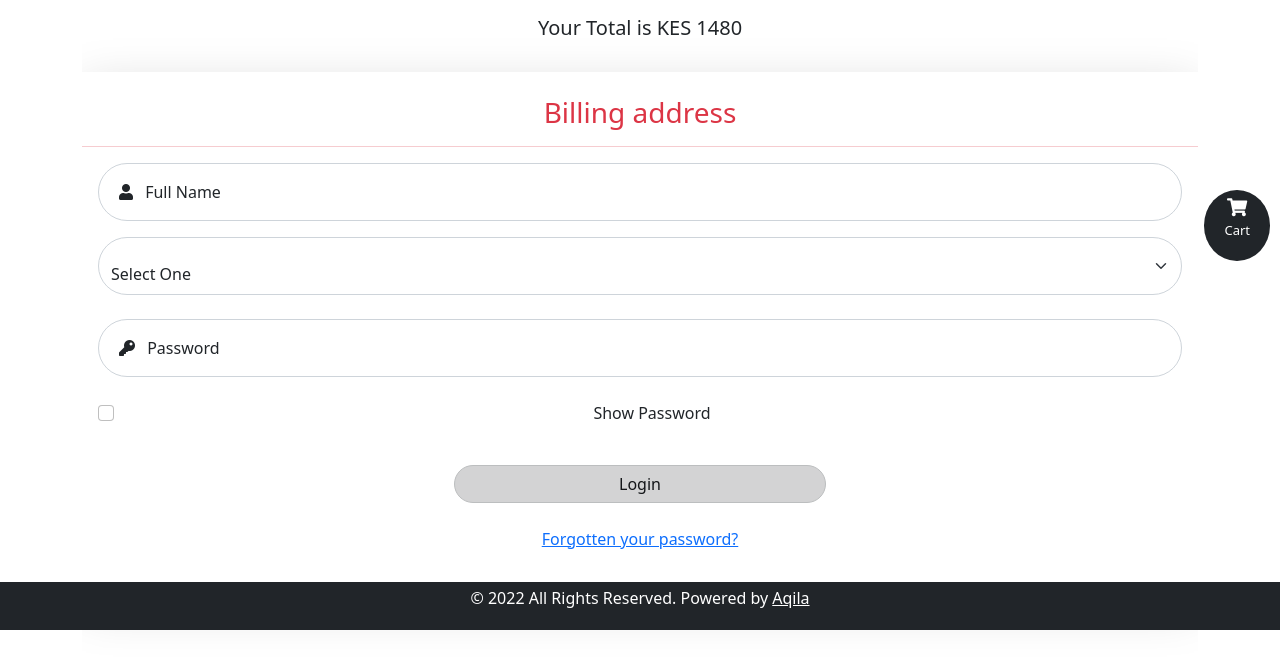
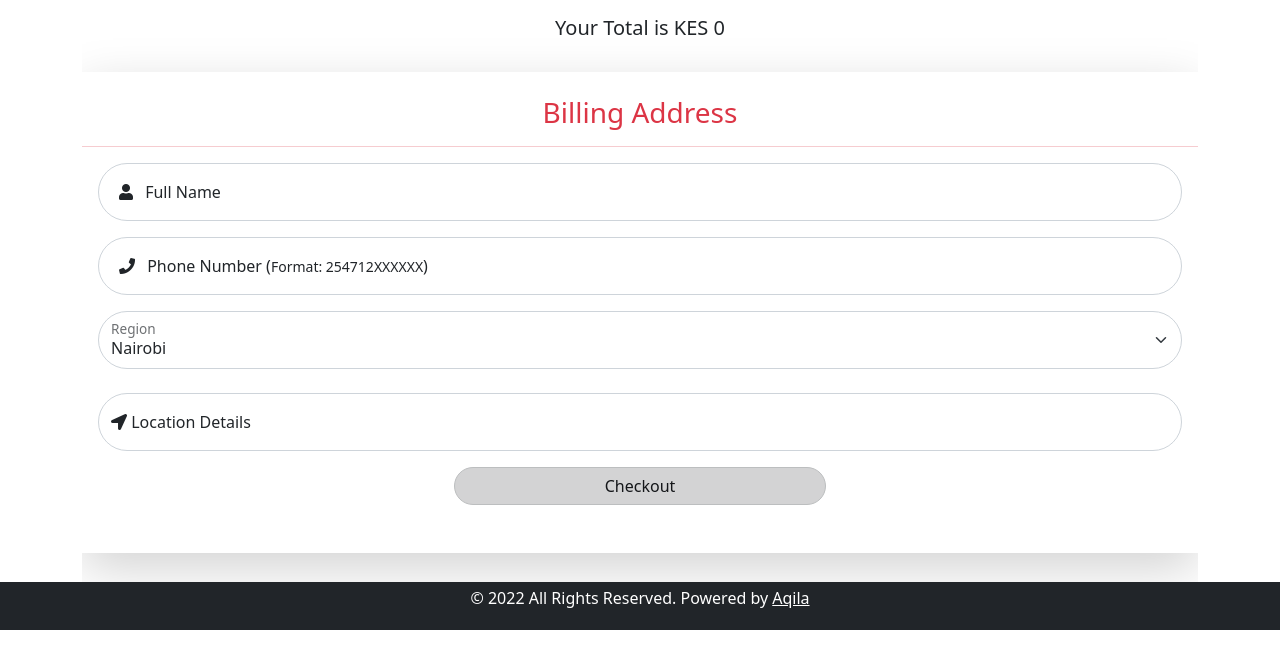
Before and after one commit to timothymadegwa/spares-ecommerce, a Django app: page /checkout in a window 1280 px wide. Shown: the part 170-833 px from the top of the page. After the commit the page ends 800 px from the top, so only its background shows below. Run offline with Django 4.2, Linux system fonts and the light colour scheme; the visitor is signed in with stand-in values (Sample User, id 1); data that the repository does not hold is empty.

Commit message:
added shipping details form

```diff
--- a/spares/templates/spares/checkout.html
+++ b/spares/templates/spares/checkout.html
@@ -4,9 +4,6 @@
 {% block title %} | Home {% endblock %}
 {% block content %}
 <div class="container">
-    <a href="{% url 'cart' %}" class="rounded-circle btn btn-sm btn-dark" id="feedback" >
-        <i class="fas fa-shopping-cart"></i><p style="font-size: small;">Cart</p>
-    </a>
     <h5>Hello {{ user.first_name }}, You have {{count}} item(s) in your cart</h5><hr>
     <div class="table-responsive">
         <table class="table table-striped table-hover">
@@ -36,41 +33,34 @@
             </tbody>
         </table>
         <div class="text-center">
-            <h5>Your Total is KES 1480</h5><br>
+            <h5>Your Total is KES <span id="total"></span></h5><br>
 
             <form class="col-md-12 float-center shadow-lg" action="{% url 'login' %}" method="post" autocomplete="off">
                 <div class="text-center text-danger">
-                    <br><h3>Billing address</h3><hr>
+                    <br><h3>Billing Address</h3><hr>
                 </div>
               <div class="form-floating mb-3 mx-3">
                 <input type="text" class="form-control rounded-pill" id="name" name="name" placeholder='Enter your Full Name' maxlength="20" required>
                 <label for="name"> <i class="fas fa-user px-2" aria-hidden="true"></i> Full Name</label>
               </div>
+              <div class="form-floating mb-3 mx-3">
+                <input type="tel" class="form-control rounded-pill" id="phone" name="phone" pattern="[0-9]{12}" placeholder="Phone Number" value="{{values.phone}}" required>
+                <label for="phone"><i class="fas fa-phone px-2"></i> Phone Number (<small>Format: 254712XXXXXX</small>)</label>
+              </div>
               <div class="form-floating mx-3">
-                <select class="form-select form-control me-2 rounded-pill" aria-label="Default select example">
-                    <option selected>Select One</option>
+                <select class="form-select form-control me-2 rounded-pill" id="region" aria-label="Default select example">
                     <option value="1">Nairobi</option>
                     <option value="2">Eldoret</option>
                 </select>
+              <label for="password">Region</label>
               </div><br>
-              <div class="form-floating mx-3">
-                <input type="password" class="form-control rounded-pill" id="password" name="password" placeholder="Password"  autocomplete="off" required>
-                <label for="password"><i class="fas fa-key px-2"></i> Password</label>
+              <div class="form-floating mb-3 mx-3">
+                <input type="text" class="form-control rounded-pill" id="location_details" name="Location_details" placeholder='Enter your location details' maxlength="255" required>
+                <label for="location_details"> <i class="fas fa-location-arrow"></i> Location Details</label>
+              </div>
+              <div class="text-center">
+                <button type="submit" class="btn alert-dark btn-outline-dark rounded-pill col-4">Checkout </button><br><br>
               </div><br>
-              <div class="form-check mb-3 mx-3">
-                <input class="form-check-input" type="checkbox" id="show_password" onclick="showPassword()">
-                <label class="form-check-label" for="show_password">Show Password</label>
-              </div><br>
-
-                  <div class="text-center">
-                  <button type="submit" class="btn alert-dark btn-outline-dark rounded-pill col-4">Login </button><br><br>
-                  <p><a href="#">Forgotten your password?</a></p>
-                  <div class="d-block d-md-none">
-                    <p class="text-center"><hr>
-                      NOT YET REGISTERED?<br> <a href="#register" role="button" class="btn alert-dark btn-outline-dark rounded-pill col-4">Register</a>
-                    </p>
-                  </div>
-                  </div><br>
             </form>
         </div>
 
@@ -79,5 +69,6 @@
     </div>
 
 </div>
+<script type="text/javascript" src="{% static 'js/cartTotal.js' %}"></script>
 
 {% endblock content %}
--- a/spares/views.py
+++ b/spares/views.py
@@ -15,6 +15,13 @@ def home(request):
         'inventory' : inventory,
     }
     return render(request, 'spares/home.html', context)
+
+def spares(request):
+    inventory = Inventory.objects.filter(is_displayed=True, quantity__gt=0).order_by('name')
+    context = {
+        'inventory' : inventory,
+    }
+    return render(request, 'spares/spares.html', context)
 
 def cart(request):
     cart_items = Cart.objects.filter(user = request.user, is_ordered = False)
@@ -60,10 +67,3 @@ def checkout(request):
         "count" : count,
     }
     return render(request, 'spares/checkout.html', context)
-
-def spares(request):
-    inventory = Inventory.objects.filter(is_displayed=True, quantity__gt=0).order_by('name')
-    context = {
-        'inventory' : inventory,
-    }
-    return render(request, 'spares/spares.html', context)
```
